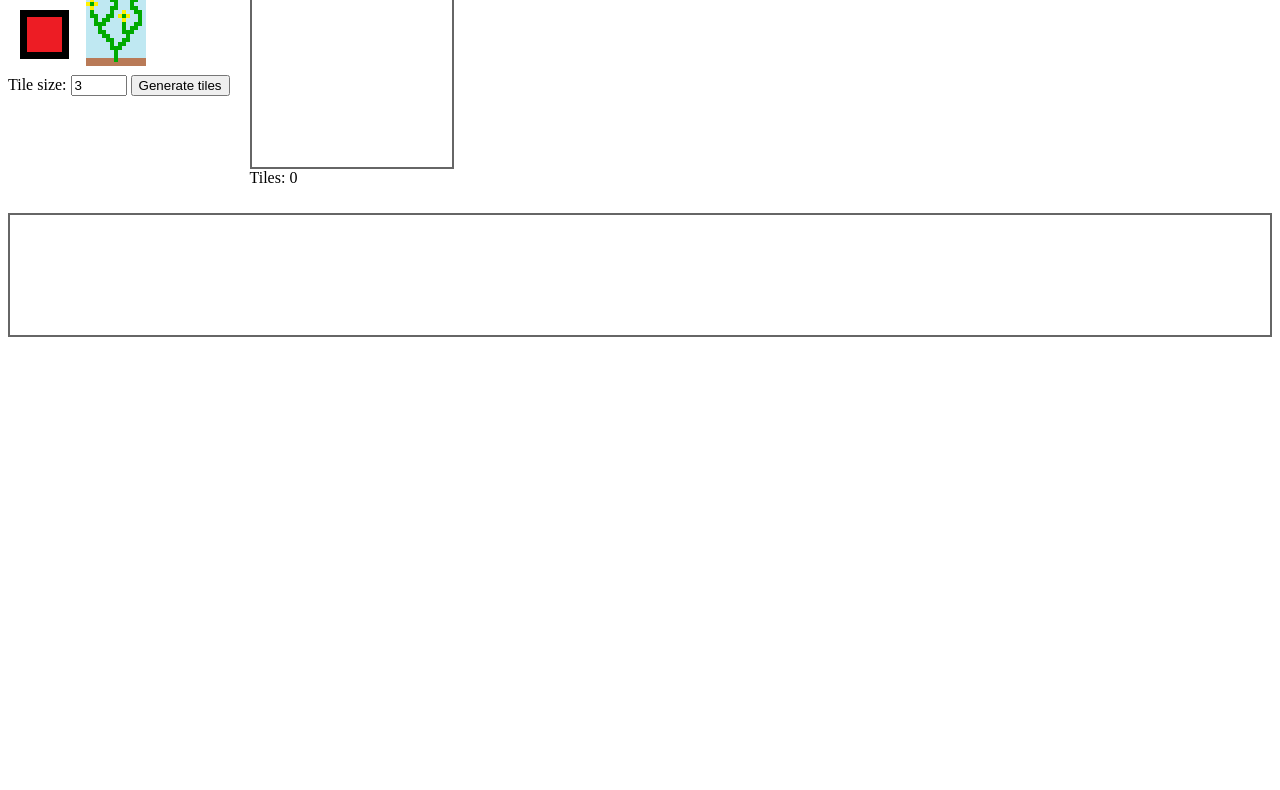
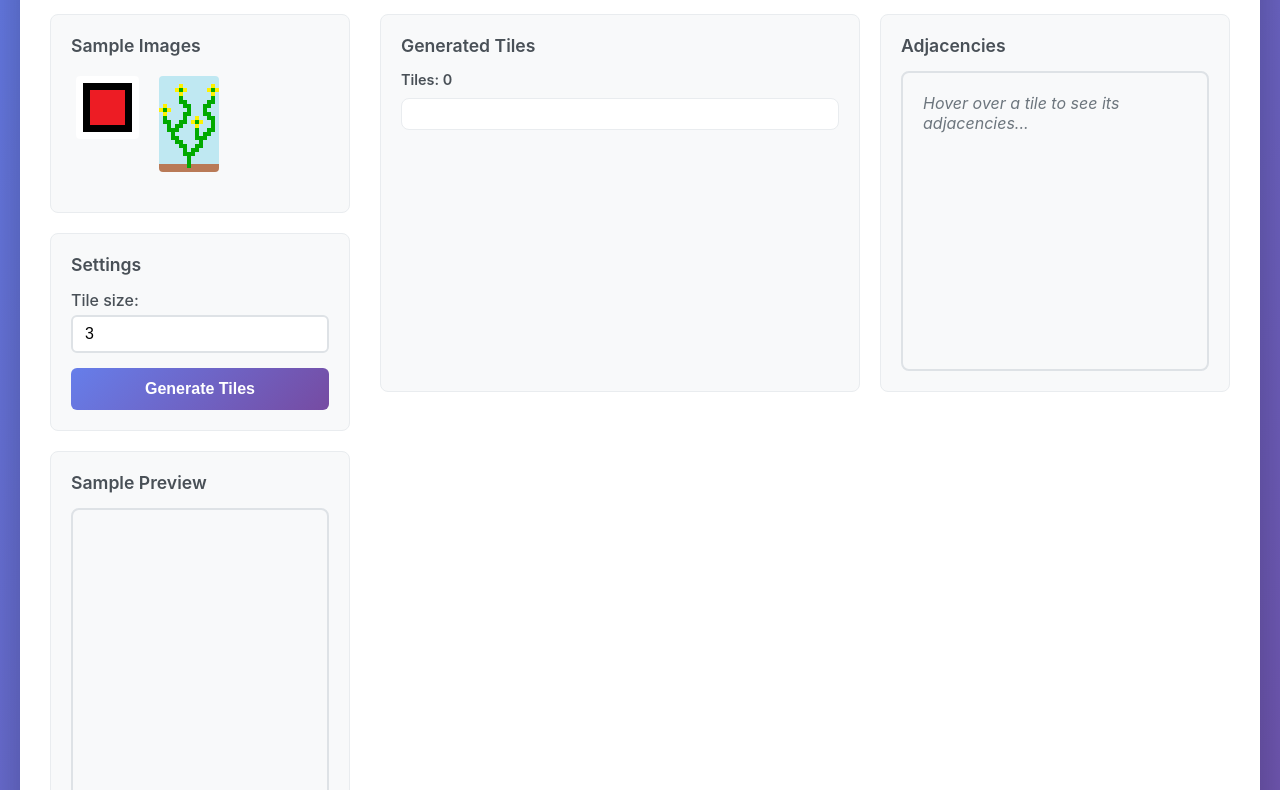
Before and after one commit to Loethor/wfc-ts, a website built with Vite: page index.html in a window 1280 px wide. Shown: the part 115-905 px from the top of the page. Before the commit the page ends 800 px from the top, so only its background shows below. Built offline with nearby package versions, Linux system fonts and the light colour scheme.

Commit message:
update style

```diff
--- a/index.html
+++ b/index.html
@@ -3,38 +3,54 @@
   <head>
     <meta charset="utf-8" />
     <title>Wave Function Collapse</title>
+    <link rel="stylesheet" href="/src/styles.css">
   </head>
   <body>
-    <h1>Wave Function Collapse</h1>
+    <div class="container">
+      <h1>🎨 Wave Function Collapse</h1>
 
-    <div style="display: flex; gap: 20px;">
-        <div>
+      <div class="main-layout">
+        <div class="sidebar">
+          <div class="card">
+            <h2>Sample Images</h2>
             <div id="sample-selector"></div>
+          </div>
+
+          <div class="card">
+            <h2>Settings</h2>
             <label>
               Tile size:
               <input id="tile-size" type="number" value="3" min="1" max="20" />
             </label>
-          <button id="generate-tiles">Generate tiles</button>
+            <button id="generate-tiles">Generate Tiles</button>
+          </div>
+
+          <div class="card">
+            <h2>Sample Preview</h2>
+            <div id="sample-preview" style="width: 100%; height: 300px;"></div>
+          </div>
         </div>
 
         <div>
-          <div id="sample-preview" style="width: 200px; height: 200px; border: 2px solid #666;
-                                        display: flex; align-items: center; justify-content: center;">
+          <div class="tiles-and-adjacency">
+            <div class="card">
+              <h2>Generated Tiles</h2>
+              <div id="tiles-count">Tiles: 0</div>
+              <div id="generated-tiles"></div>
             </div>
 
-          <!-- New container for overlapping tiles -->
-          <div id="generated-tiles-wrapper">
-            <div id="tiles-count" style="margin-bottom: 6px;">Tiles: 0</div>
-            <div id="generated-tiles" style="display: flex; flex-wrap: wrap; gap: 4px;"></div>
+            <div class="card">
+              <h2>Adjacencies</h2>
+              <div id="adjacency-viewer">
+                <em style="color: #6c757d;">Hover over a tile to see its adjacencies...</em>
+              </div>
+            </div>
           </div>
         </div>
       </div>
 
-    <div id="adjacency-viewer" style="margin-top: 20px; padding: 10px; border: 2px solid #666; min-height: 100px;">
-      <!-- Adjacency previews will appear here on tile hover -->
+      <canvas id="wfc-canvas" width="640" height="640"></canvas>
     </div>
-
-    <canvas id="wfc-canvas" width="320" height="320"></canvas>
 
     <script type="module" src="/src/main.ts"></script>
   </body>
--- /dev/null
+++ b/src/styles.css
@@ -0,0 +1,251 @@
+* {
+  margin: 0;
+  padding: 0;
+  box-sizing: border-box;
+}
+
+body {
+  font-family: -apple-system, BlinkMacSystemFont, 'Segoe UI', Roboto, Oxygen, Ubuntu, Cantarell, sans-serif;
+  background: linear-gradient(135deg, #667eea 0%, #764ba2 100%);
+  min-height: 100vh;
+  padding: 20px;
+  color: #333;
+}
+
+.container {
+  max-width: 1400px;
+  margin: 0 auto;
+  background: white;
+  border-radius: 12px;
+  padding: 30px;
+  box-shadow: 0 20px 60px rgba(0, 0, 0, 0.3);
+}
+
+h1 {
+  text-align: center;
+  color: #667eea;
+  margin-bottom: 30px;
+  font-size: 2.5rem;
+  font-weight: 700;
+}
+
+.main-layout {
+  display: grid;
+  grid-template-columns: 300px 1fr;
+  gap: 30px;
+  margin-bottom: 30px;
+}
+
+.sidebar {
+  display: flex;
+  flex-direction: column;
+  gap: 20px;
+}
+
+.card {
+  background: #f8f9fa;
+  border-radius: 8px;
+  padding: 20px;
+  border: 1px solid #e9ecef;
+}
+
+.card h2 {
+  font-size: 1.1rem;
+  margin-bottom: 15px;
+  color: #495057;
+  font-weight: 600;
+}
+
+#sample-selector {
+  display: flex;
+  flex-wrap: wrap;
+  gap: 10px;
+  margin-bottom: 15px;
+}
+
+#sample-selector img {
+  transition: all 0.2s ease;
+  border-radius: 4px;
+}
+
+#sample-selector img:hover {
+  transform: scale(1.05);
+  box-shadow: 0 4px 12px rgba(0, 0, 0, 0.15);
+}
+
+label {
+  display: block;
+  margin-bottom: 15px;
+  font-weight: 500;
+  color: #495057;
+}
+
+input[type="number"] {
+  width: 100%;
+  padding: 8px 12px;
+  border: 2px solid #dee2e6;
+  border-radius: 6px;
+  font-size: 1rem;
+  margin-top: 5px;
+  transition: border-color 0.2s;
+}
+
+input[type="number"]:focus {
+  outline: none;
+  border-color: #667eea;
+}
+
+button {
+  width: 100%;
+  padding: 12px 24px;
+  background: linear-gradient(135deg, #667eea 0%, #764ba2 100%);
+  color: white;
+  border: none;
+  border-radius: 6px;
+  font-size: 1rem;
+  font-weight: 600;
+  cursor: pointer;
+  transition: transform 0.2s, box-shadow 0.2s;
+}
+
+button:hover {
+  transform: translateY(-2px);
+  box-shadow: 0 6px 20px rgba(102, 126, 234, 0.4);
+}
+
+button:active {
+  transform: translateY(0);
+}
+
+#sample-preview {
+  background: #f8f9fa;
+  border: 2px solid #dee2e6;
+  border-radius: 8px;
+  display: flex;
+  align-items: center;
+  justify-content: center;
+  overflow: hidden;
+}
+
+.tiles-and-adjacency {
+  display: grid;
+  grid-template-columns: 1fr 350px;
+  gap: 20px;
+}
+
+#tiles-count {
+  font-weight: 600;
+  color: #495057;
+  margin-bottom: 10px;
+  font-size: 0.9rem;
+}
+
+#generated-tiles {
+  background: white;
+  padding: 15px;
+  border-radius: 8px;
+  border: 1px solid #e9ecef;
+  max-height: 500px;
+  overflow-y: auto;
+  display: grid;
+  grid-template-columns: repeat(5, 1fr);
+  gap: 8px;
+}
+
+#generated-tiles > div {
+  display: flex;
+  flex-direction: column;
+  align-items: center;
+  gap: 4px;
+}
+
+#generated-tiles span {
+  font-size: 0.75rem;
+  color: #6c757d;
+  min-width: 20px;
+  text-align: center;
+}
+
+#generated-tiles canvas {
+  cursor: pointer;
+  transition: transform 0.2s, box-shadow 0.2s;
+}
+
+#generated-tiles canvas:hover {
+  transform: scale(1.05);
+  box-shadow: 0 4px 12px rgba(102, 126, 234, 0.3);
+}
+
+#adjacency-viewer {
+  background: #f8f9fa;
+  border: 2px solid #dee2e6;
+  border-radius: 8px;
+  padding: 20px;
+  min-height: 300px;
+  max-height: 500px;
+  overflow-y: auto;
+}
+
+#adjacency-viewer h3 {
+  color: #667eea;
+  margin-bottom: 15px;
+  font-size: 1.2rem;
+}
+
+#adjacency-viewer > div {
+  margin-bottom: 15px;
+}
+
+#adjacency-viewer strong {
+  display: block;
+  margin-bottom: 8px;
+  color: #495057;
+  font-size: 0.9rem;
+}
+
+#wfc-canvas {
+  display: block;
+  margin: 0 auto;
+  border: 2px solid #dee2e6;
+  border-radius: 8px;
+  background: white;
+  box-shadow: 0 4px 12px rgba(0, 0, 0, 0.1);
+}
+
+/* Scrollbar styling */
+#generated-tiles::-webkit-scrollbar,
+#adjacency-viewer::-webkit-scrollbar {
+  width: 8px;
+}
+
+#generated-tiles::-webkit-scrollbar-track,
+#adjacency-viewer::-webkit-scrollbar-track {
+  background: #f1f1f1;
+  border-radius: 4px;
+}
+
+#generated-tiles::-webkit-scrollbar-thumb,
+#adjacency-viewer::-webkit-scrollbar-thumb {
+  background: #667eea;
+  border-radius: 4px;
+}
+
+#generated-tiles::-webkit-scrollbar-thumb:hover,
+#adjacency-viewer::-webkit-scrollbar-thumb:hover {
+  background: #764ba2;
+}
+
+/* Responsive design */
+@media (max-width: 1024px) {
+  .main-layout {
+    grid-template-columns: 1fr;
+  }
+
+  .tiles-and-adjacency {
+    grid-template-columns: 1fr;
+  }
+
+  #generated-tiles {
+    grid-template-columns: repeat(3, 1fr);
+  }
+}
--- a/src/tileExtractor.ts
+++ b/src/tileExtractor.ts
@@ -39,14 +39,6 @@ export class TileExtractor {
         this.container.innerHTML = '';
         const seen = new Set<string>();
 
-        const tilesPerRow = 8;
-        let rowDiv: HTMLDivElement = document.createElement('div');
-        rowDiv.style.display = 'flex';
-        rowDiv.style.gap = '4px';
-        this.container.appendChild(rowDiv);
-
-        let countInRow = 0;
-
         for (let y = 0; y < height; y++) {
           for (let x = 0; x < width; x++) {
             const tempCanvas = document.createElement('canvas');
@@ -72,6 +64,11 @@ export class TileExtractor {
             if (seen.has(hash)) continue;
             seen.add(hash);
 
+            const tileWrapper = document.createElement('div');
+
+            const index_text = document.createElement('span');
+            index_text.textContent = `${tiles.length}`;
+
             const tileCanvas = document.createElement('canvas');
             tileCanvas.width = tileSize * 16;
             tileCanvas.height = tileSize * 16;
@@ -81,20 +78,16 @@ export class TileExtractor {
             tileCanvas.style.imageRendering = 'pixelated';
             tileCanvas.style.border = '1px solid #ccc';
 
-            const index_text = document.createElement('span');
-            index_text.textContent = `${tiles.length}`;
-            rowDiv.appendChild(index_text);
-
-            rowDiv.appendChild(tileCanvas);
+            tileWrapper.appendChild(index_text);
+            tileWrapper.appendChild(tileCanvas);
+            this.container.appendChild(tileWrapper);
 
             tiles.push(tempCanvas);
-            const currentTileIndex = tiles.length - 1; // Move AFTER push to get correct index
-            countInRow++;
+            const currentTileIndex = tiles.length - 1;
 
             const tileX = x;
             const tileY = y;
 
-            // Create proper closure by using IIFE or direct binding
             ((index) => {
               tileCanvas.addEventListener('mouseenter', () => {
                 console.log('Mouse entered tile:', index);
@@ -111,14 +104,6 @@ export class TileExtractor {
                 }
               });
             })(currentTileIndex);
-
-            if (countInRow >= tilesPerRow) {
-              rowDiv = document.createElement('div');
-              rowDiv.style.display = 'flex';
-              rowDiv.style.gap = '4px';
-              this.container.appendChild(rowDiv);
-              countInRow = 0;
-            }
           }
         }
 
```
Also changed, not shown: README.md. Lines whose indentation alone changed are shown as unchanged.
